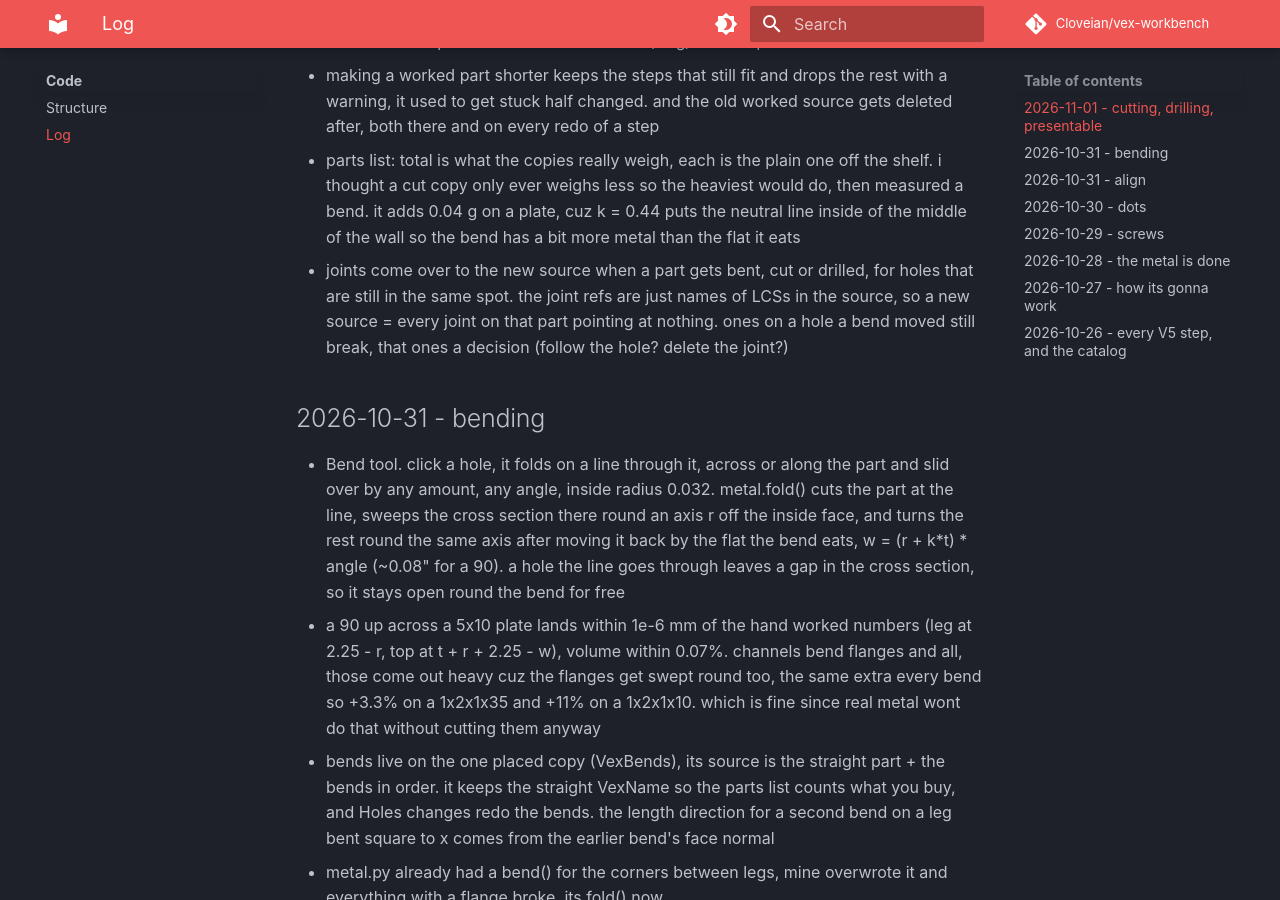
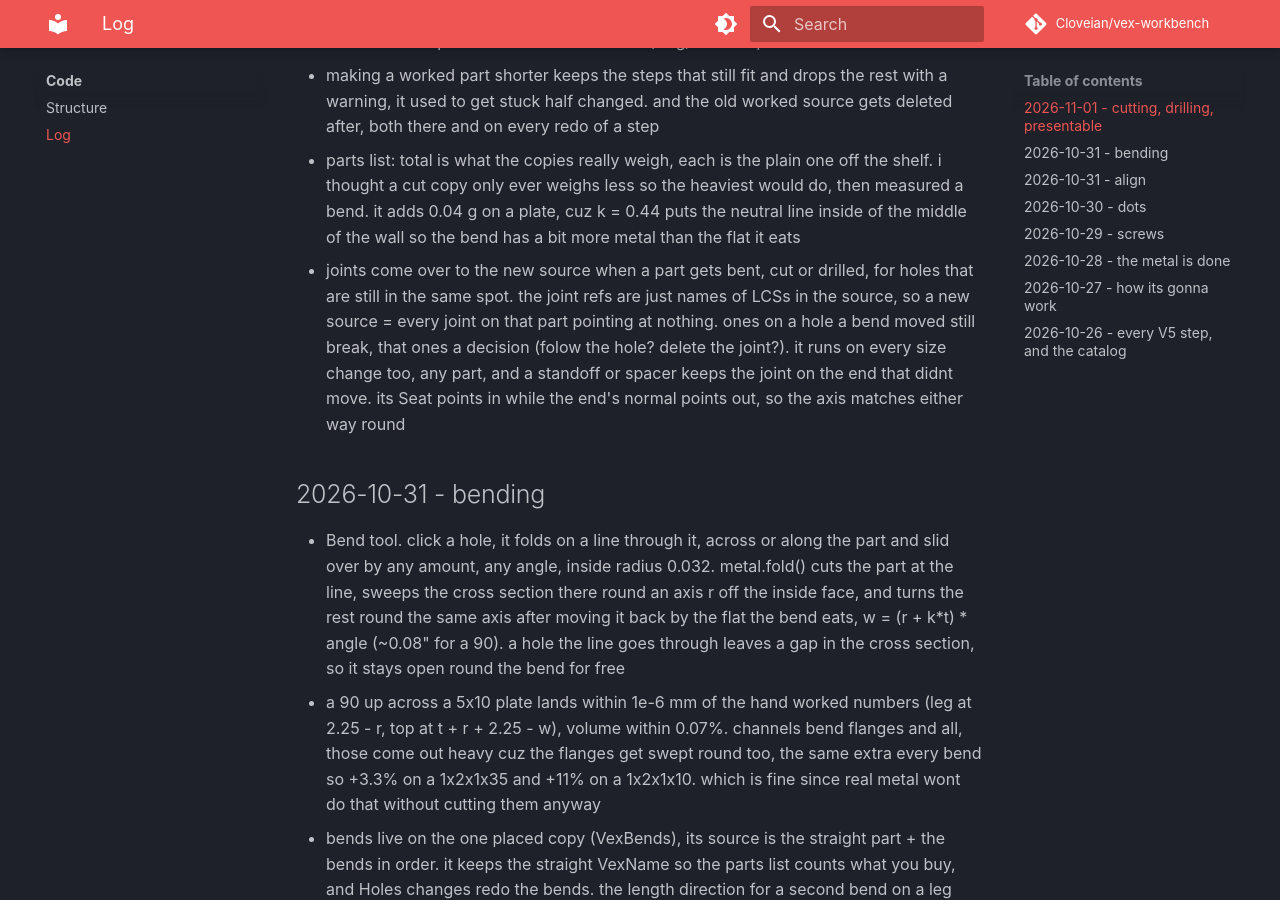
Before and after one commit to Cloveian/vex-workbench, an MkDocs documentation site: the page built from docs/code/log.md, in a window 1280 px wide and 900 px high, scrolled down 801 px. Built offline with MkDocs 1.6.1 and Material for MkDocs 9.7.7, drawn with Linux system fonts in a browser that asks for light colours; comment, search, counter and statistics services are not loaded.

Commit message:
log on joints surviving size changes

```diff
--- a/docs/code/log.md
+++ b/docs/code/log.md
@@ -10,7 +10,7 @@
 - README rewritten for someone landing on it cold, quick start, the tools grouped, known limits. spots for screenshots in docs/img/shots.txt, those need the real window
 - making a worked part shorter keeps the steps that still fit and drops the rest with a warning, it used to get stuck half changed. and the old worked source gets deleted after, both there and on every redo of a step
 - parts list: total is what the copies really weigh, each is the plain one off the shelf. i thought a cut copy only ever weighs less so the heaviest would do, then measured a bend. it adds 0.04 g on a plate, cuz k = 0.44 puts the neutral line inside of the middle of the wall so the bend has a bit more metal than the flat it eats
-- joints come over to the new source when a part gets bent, cut or drilled, for holes that are still in the same spot. the joint refs are just names of LCSs in the source, so a new source = every joint on that part pointing at nothing. ones on a hole a bend moved still break, that ones a decision (follow the hole? delete the joint?)
+- joints come over to the new source when a part gets bent, cut or drilled, for holes that are still in the same spot. the joint refs are just names of LCSs in the source, so a new source = every joint on that part pointing at nothing. ones on a hole a bend moved still break, that ones a decision (folow the hole? delete the joint?). it runs on every size change too, any part, and a standoff or spacer keeps the joint on the end that didnt move. its Seat points in while the end's normal points out, so the axis matches either way round
 
 ## 2026-10-31 - bending
 
```
